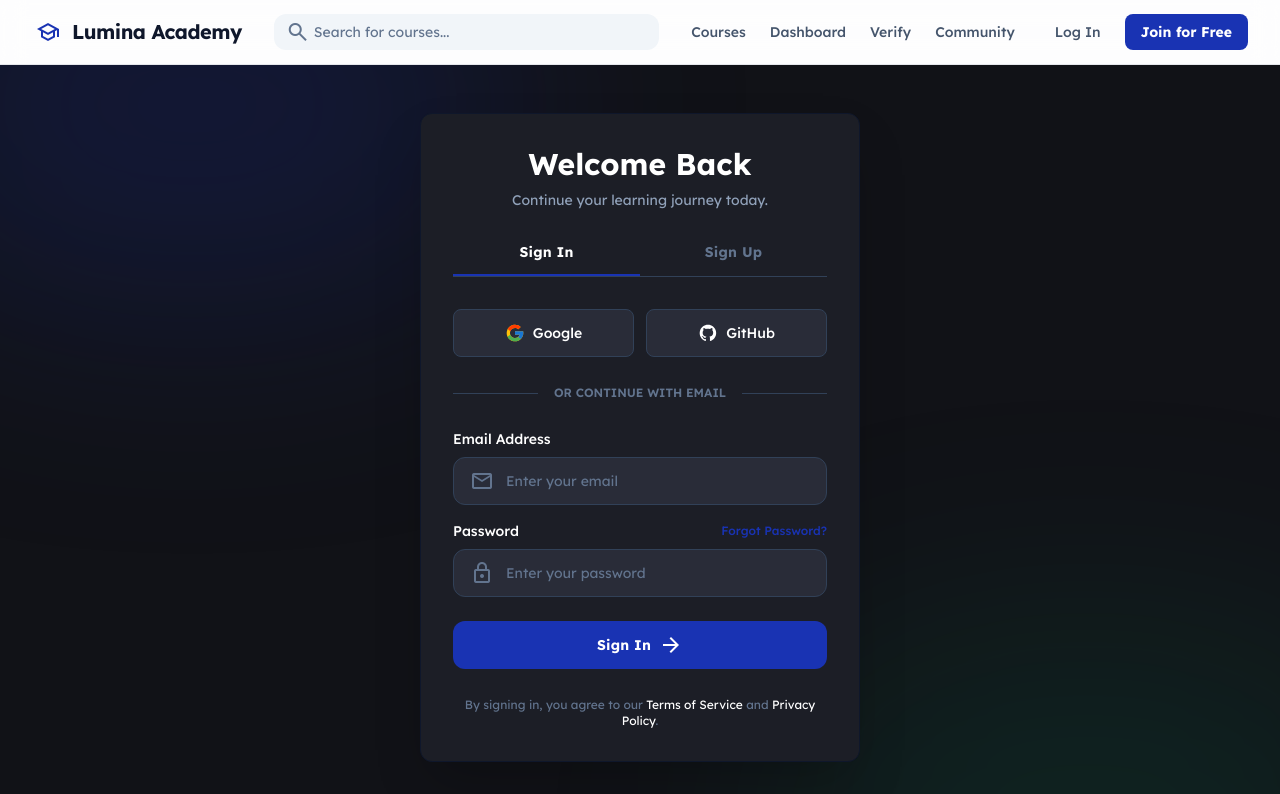
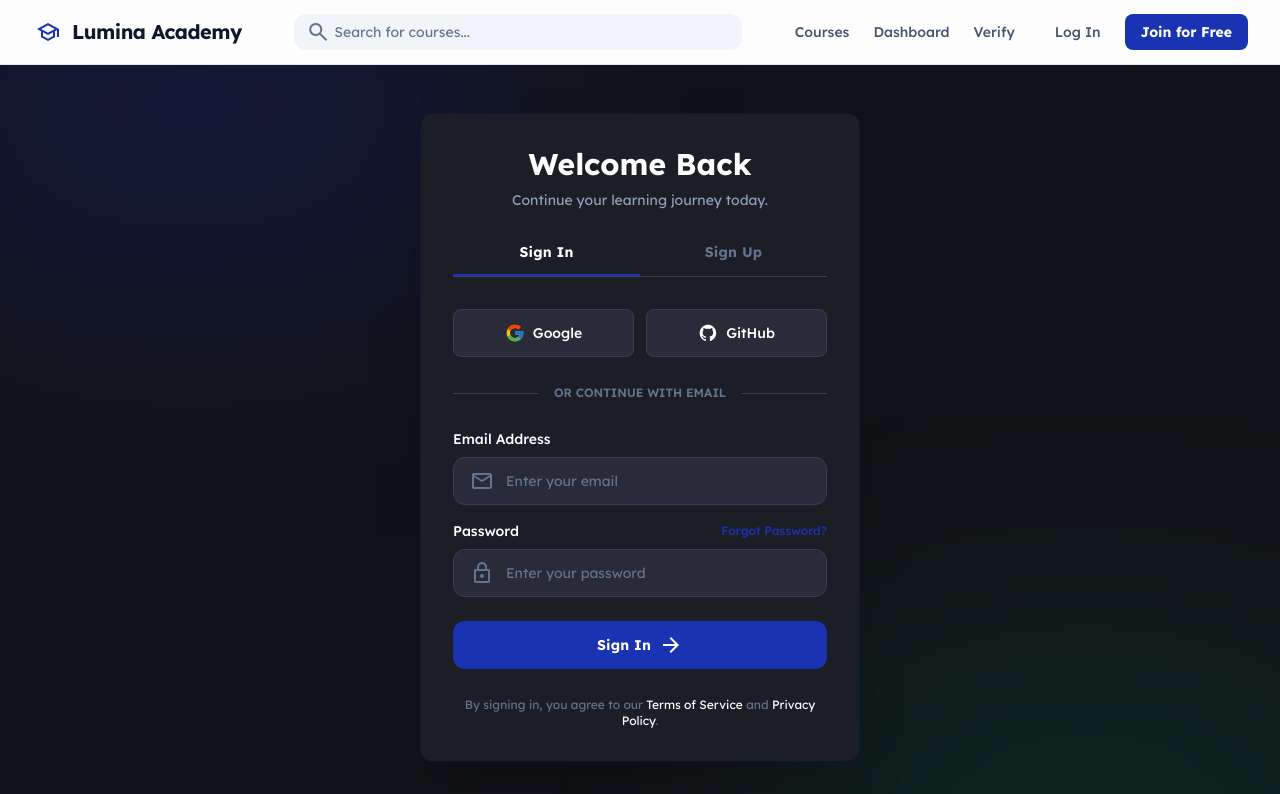
Before and after one commit to asadjn99/uroojx, a Next.js app: page /auth in a window 1280 px wide. Shown: the top 794 px of the page. Built offline with nearby package versions, Linux system fonts and the light colour scheme; no server answers.

Commit message:
removed community link form navbar

```diff
--- a/app/page.tsx
+++ b/app/page.tsx
@@ -1,4 +1,4 @@
-import Navbar from "@/src/components/Navbar"; // Check if your folder is 'src/components' or just 'components'
+import Navbar from "@/src/components/Navbar";
 import Footer from "@/src/components/Footer";
 import Link from "next/link";
 import WelcomePopup from "@/src/components/WelcomePopup";
@@ -8,7 +8,7 @@ export default function Home() {
     <>
     <WelcomePopup />
       <Navbar />
-      {/* FIX: Added 'flex-col' to stack sections vertically and fixed max-w syntax */}
+
       <main className="flex flex-col w-full max-w-7xl mx-auto px-4 sm:px-6 lg:px-8 py-8 space-y-16">
 
         {/* --- HERO SECTION --- */}
--- a/src/components/Navbar.tsx
+++ b/src/components/Navbar.tsx
@@ -93,7 +93,7 @@ export default function Navbar() {
               <Link href="/courses" className="text-sm font-medium text-slate-600 dark:text-slate-300 hover:text-primary dark:hover:text-white transition-colors">Courses</Link>
               <Link href="/dashboard" className="text-sm font-medium text-slate-600 dark:text-slate-300 hover:text-primary dark:hover:text-white transition-colors">Dashboard</Link>
               <Link href="/verify" className="text-sm font-medium text-slate-600 dark:text-slate-300 hover:text-primary dark:hover:text-white transition-colors">Verify</Link>
-              <Link href="#" className="text-sm font-medium text-slate-600 dark:text-slate-300 hover:text-primary dark:hover:text-white transition-colors">Community</Link>
+              {/* <Link href="#" className="text-sm font-medium text-slate-600 dark:text-slate-300 hover:text-primary dark:hover:text-white transition-colors">Community</Link> */}
             </nav>
 
             <button className="md:hidden text-slate-600 dark:text-slate-300">
```
